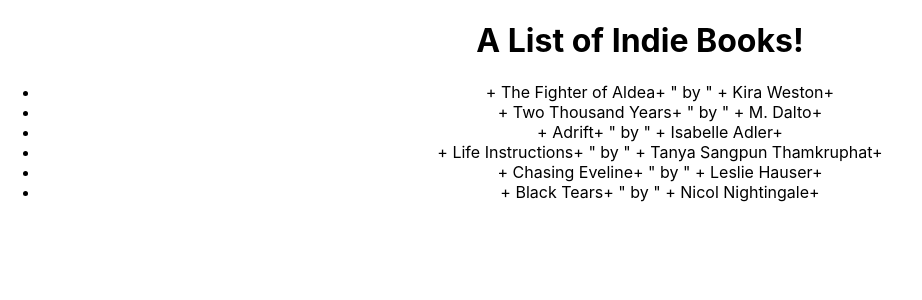
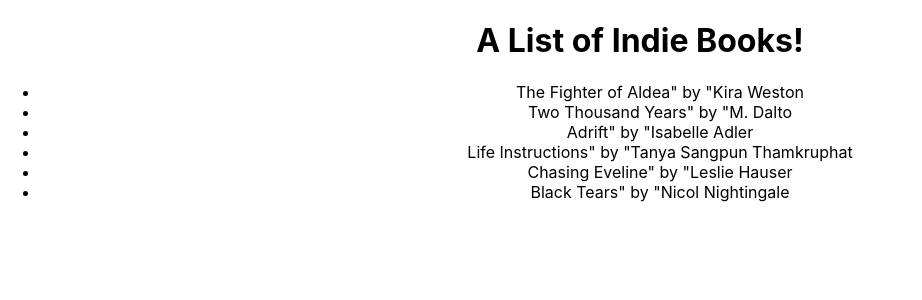
Before and after one commit to KathrynN/indiebooks, a React (Create React App) app: page / in a window 1280 px wide. Shown: the top 300 px of the page, without its empty margins (0-922 px from the left). Built offline with nearby package versions, Linux system fonts and the light colour scheme.

Commit message:
Tidying up console.log

```diff
--- a/src/App.js
+++ b/src/App.js
@@ -1,6 +1,6 @@
-import React, {Component} from 'react';
-import './App.css';
-import bookdata from './data/books.json';
+import React, { Component } from "react";
+import "./App.css";
+import bookdata from "./data/books.json";
 
 function App() {
   return (
@@ -12,26 +12,25 @@ function App() {
 }
 
 function generateBookList(booksList) {
-	let list;
-	for (var index in booksList) {
-    console.log(<GetBookInfo book={booksList[index]}/>)  // (index, booksList)
-	}
-	return  <ul> {
-    booksList.map(item => (
-    <GetBookInfo book={item}/>
-  ))
-} </ul>;
+  return (
+    <ul>
+      {" "}
+      {booksList.map(item => (
+        <GetBookInfo book={item} />
+      ))}{" "}
+    </ul>
+  );
 }
 
 class GetBookInfo extends Component {
-	render() {
+  render() {
     const book = this.props.book;
-  	return (<li>
-  		+ {book.title}
-  		+ " by "
-  		+ {book.author}
-  		+ </li>)
-    }
+    return (
+      <li>
+        {book.title}" by "{book.author}
+      </li>
+    );
+  }
 }
 
 export default App;
```
